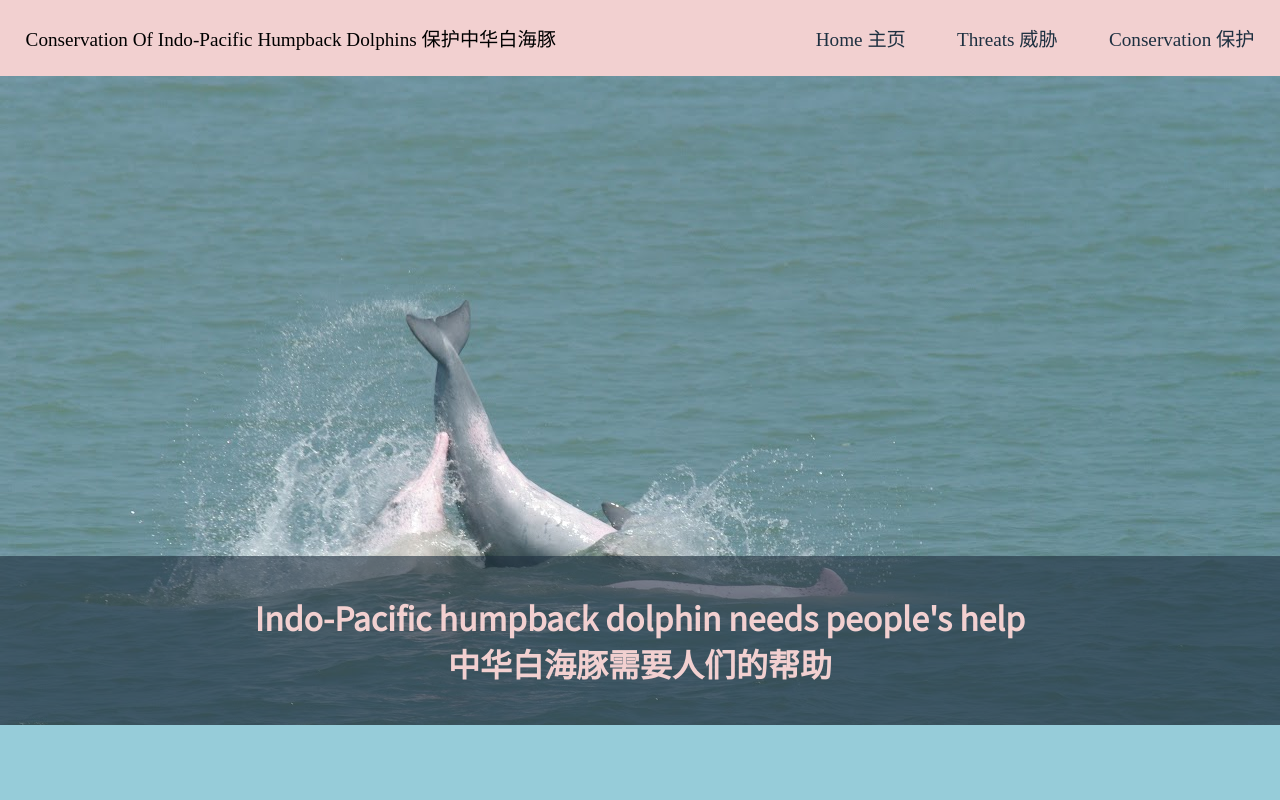
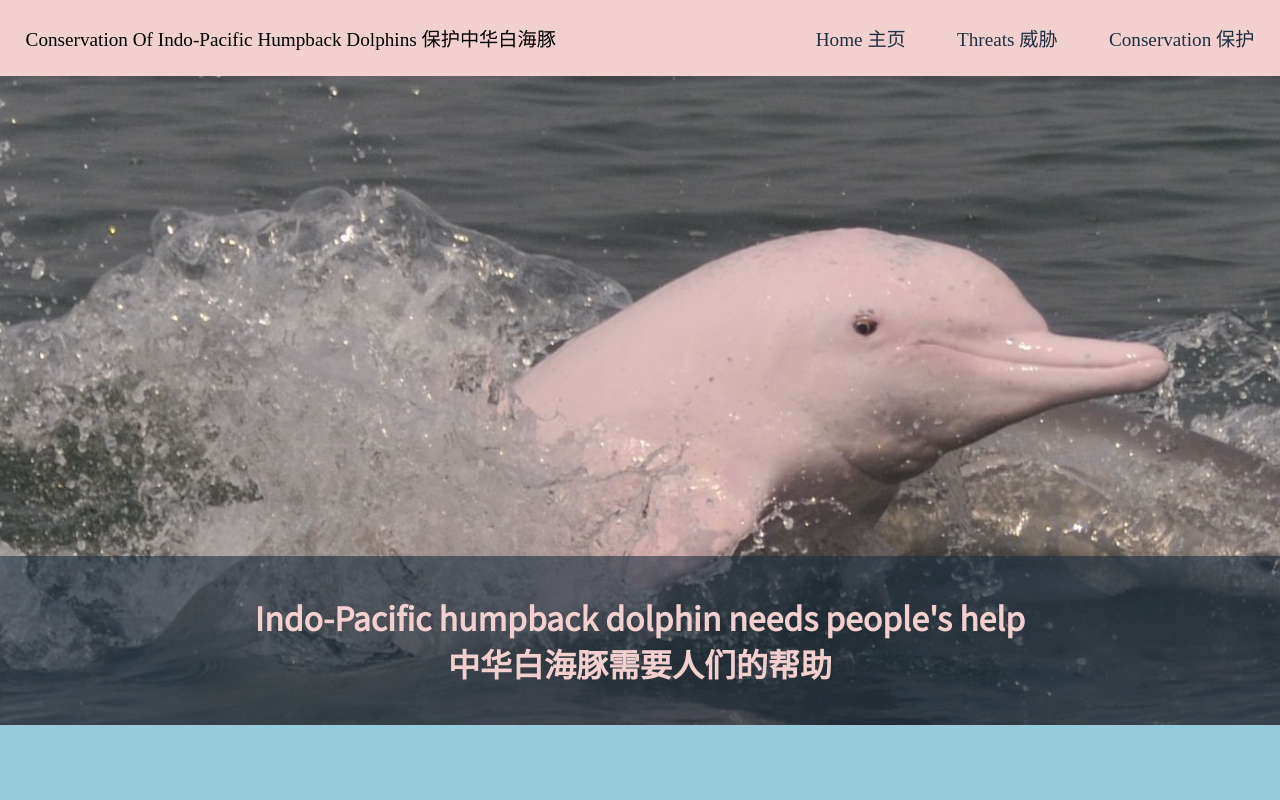
Before and after one commit to FRIDAY-STARK/issue-site, a plain HTML site: page solution.html in a window 1280 px wide. Shown: the top 800 px of the page. Drawn offline with Linux system fonts and the light colour scheme; a web font is replaced by a local one.

Commit message:
update an header image

```diff
--- a/style.css
+++ b/style.css
@@ -34,7 +34,7 @@ body{
 }
 
 #last{
-	background-image: url("image/dolphin16.png");
+	background-image: url("image/dolphin8.jpg");
 }
 
 
```
